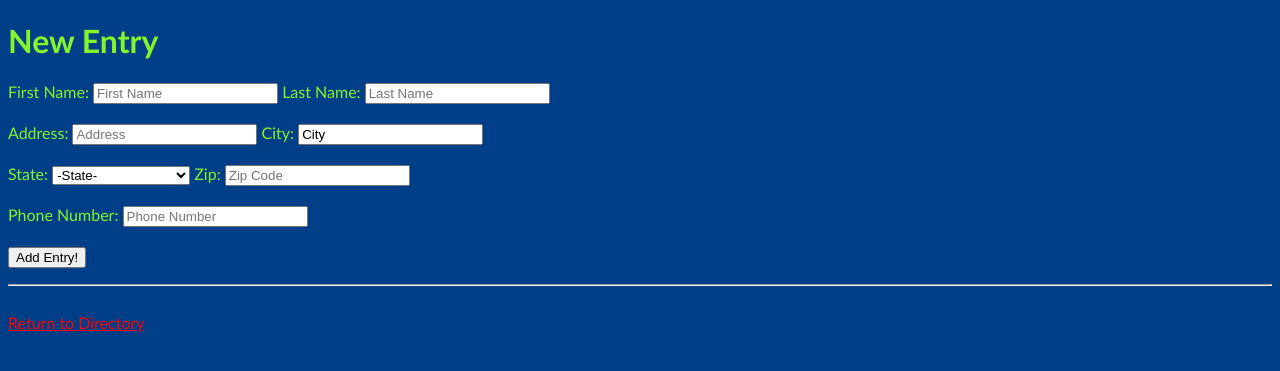
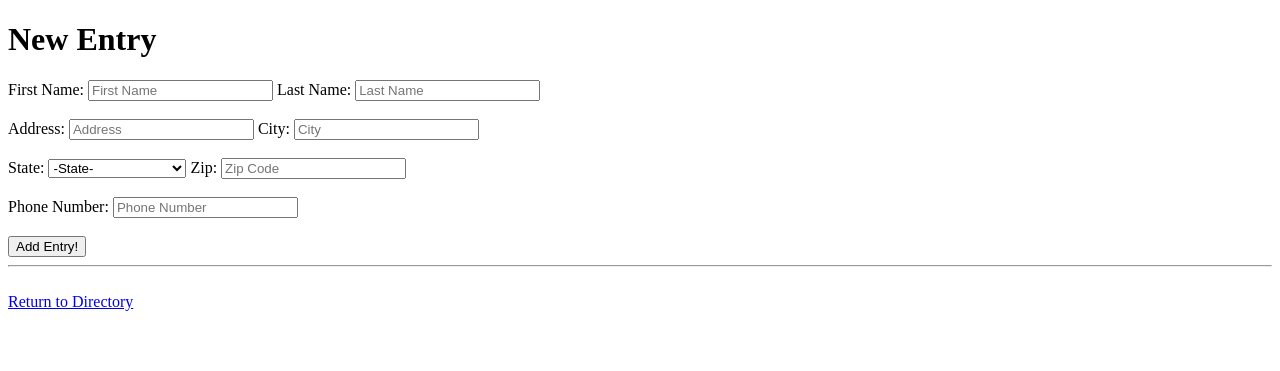
Before and after one commit to rashmee/myPortfolio, a PHP site: page /projects/php/addForm.html in a window 1280 px wide. Shown: the top 371 px of the page. Run offline with PHP 8.4, Linux system fonts and the light colour scheme.

Commit message:
more php

```diff
--- a/index.html
+++ b/index.html
@@ -395,8 +395,8 @@ $('.foodClass, .opened').on('shown.bs.popover', function() {
                     <div id="phpPopover" class="hide myPopovers">
                         <h3 align="center"><u>Guest Book</u></h3>
 
-                        <p align="center">Reed Moore Library is a fictional website created using HTML, CSS, JavaScript ASP.NET and LINQ. This website was used to mainly showcase my use and knowledge of ASP.Net. I used Visual Studio to create my project. I used HTML and CSS as my front end and MySQL as the backend for this project.</p>
-                        <p align="center">Reed Moore allows the user to add, modify and delete a new rider. This form also allows the user to add their contact information, their competency as a rider, view upcoming event and finally it allows the administrator to filter through the roster.</p>
+                        <p align="center"><a href="projects/php/addForm.html" target="_blank">add form</a></p>
+                        <p align="center"><a href="projects/php/directory.html" target="_blank">directory</a></p>
                     </div>
 
                 </div>
--- a/projects/php/LA8.css
+++ b/projects/php/LA8.css
@@ -1,4 +1,4 @@
-body {
+/*body {
         font-family:"Trebuchet MS", Helvetica, sans-serif;
         background-color: #003F87;
         color: #83F52C;
@@ -8,4 +8,4 @@ h1 h2{
 }
 a {
         color: red;
-}
+}*/
--- a/projects/php/addForm.html
+++ b/projects/php/addForm.html
@@ -3,24 +3,22 @@
 "http://www.w3.org/TR/xhtml1/DTD/xhtml1-strict.dtd">
 
 <html xmlns="http://www.w3.org/1999/xhtml">
-<link rel="stylesheet" href="LA8.css" type="text/css" />
 
 <head>
     <title> Telephone Directory </title>
+    <link rel="stylesheet" href="LA8.css" type="text/css" />
 </head>
 
 <body>
    <h1>New Entry</h1>
-</body>
 
-
-<p>
 <form name="myForm" method="post" action="addForm.php" >
     First Name: <input type="text" name="fName" placeholder="First Name" >
     Last Name: <input type="text" name="lName" placeholder="Last Name"><br><br>
     Address: <input type="text" name="address" placeholder="Address">
-    City: <input type="text" name="city" value="City"> <br><br>
-    State: <select name="State">
+    City: <input type="text" name="city" placeholder="City"> <br><br>
+    State:
+    <select name="State">
         <option value="" disabled selected> -State-</option>
         <option value="AL">Alabama</option>
 	    <option value="AK">Alaska</option>
@@ -80,7 +78,6 @@
   <input type="submit" value="Add Entry!">
 
 </form>
-</p>
 
 <hr />
 <br />
```
Also changed, not shown: 1 other file. Lines whose indentation alone changed are shown as unchanged.
